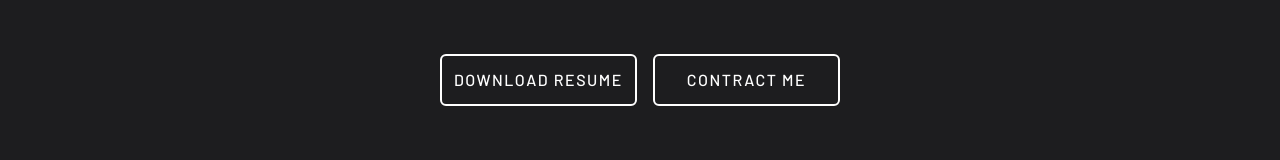
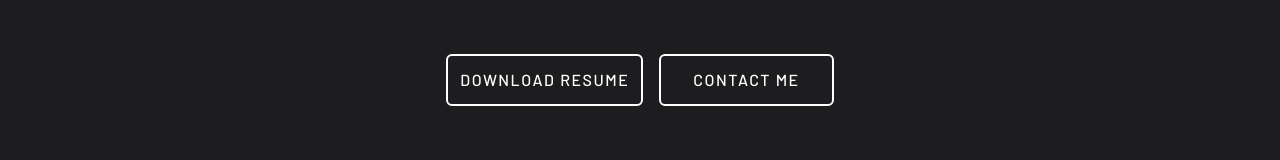
Before and after one commit to koushikxy/koushikMaity, a React (Create React App) app: page / in a window 1280 px wide. Shown: the part 346-506 px from the top of the page. Built offline with nearby package versions, Linux system fonts and the light colour scheme.

Commit message:
contact spelling change

```diff
--- a/src/pages/Home.jsx
+++ b/src/pages/Home.jsx
@@ -38,7 +38,7 @@ const Home = () => {
           <p data-aos='fade-up' data-aos-delay='100' data-aos-once='false' className='text-slate-300 md:text-base text-sm tracking-[1px] md:pt-8 mt-2'>At XIM University, I'm now working towards a Bachelor degree in Computer Science and Engineering. As a computer enthusiast, I've always been interested in the limitless opportunities that technology may provide to improve the world.</p>
           <div data-aos='fade-up' data-aos-delay='100' data-aos-once='false' className='md:mt-14 mt-8 flex justify-center'>
             <button className='border-2 md:text-base text-[10px] border-white rounded-md p-3 text-white font-medium tracking-[1.5px] hover:bg-white hover:text-black mr-2 '><Link target='_blank' to='https://drive.google.com/file/d/14LYi-6hBtQasRnf9gjLhTEAxag2C8p_7/view?usp=sharing'>DOWNLOAD RESUME</Link></button>
-            <button className='border-2 md:text-base text-[10px] border-white rounded-md py-3 px-8 text-white font-medium tracking-[1.5px] hover:bg-white hover:text-black ml-2'><Link target='_blank' to='mailto:ksmaity21@gmail.com'>CONTRACT ME</Link></button>
+            <button className='border-2 md:text-base text-[10px] border-white rounded-md py-3 px-8 text-white font-medium tracking-[1.5px] hover:bg-white hover:text-black ml-2'><Link target='_blank' to='mailto:ksmaity21@gmail.com'>CONTACT ME</Link></button>
           </div>
           <img data-aos='fade-up' data-aos-delay='100' data-aos-once='false' className=' md:mt-14 mt-8 rounded-lg border-white border-2 hover:border-[#E79418] ' src={koushik} alt="koushik" />
           <h1 data-aos='fade-up' data-aos-delay='100' data-aos-once='false' className='text-white font-semibold tracking-[1.5px] md:mt-9 mt-5 md:text-5xl text-2xl'><span className='hover:text-[#D218E7]'>MY </span><span className='hover:text-[#DD2B66]'>NAME </span><span className='hover:text-[#2BDD79]'>IS </span><span className='text-[#E79418]'>KOUSHIK MAITY</span></h1>
```
